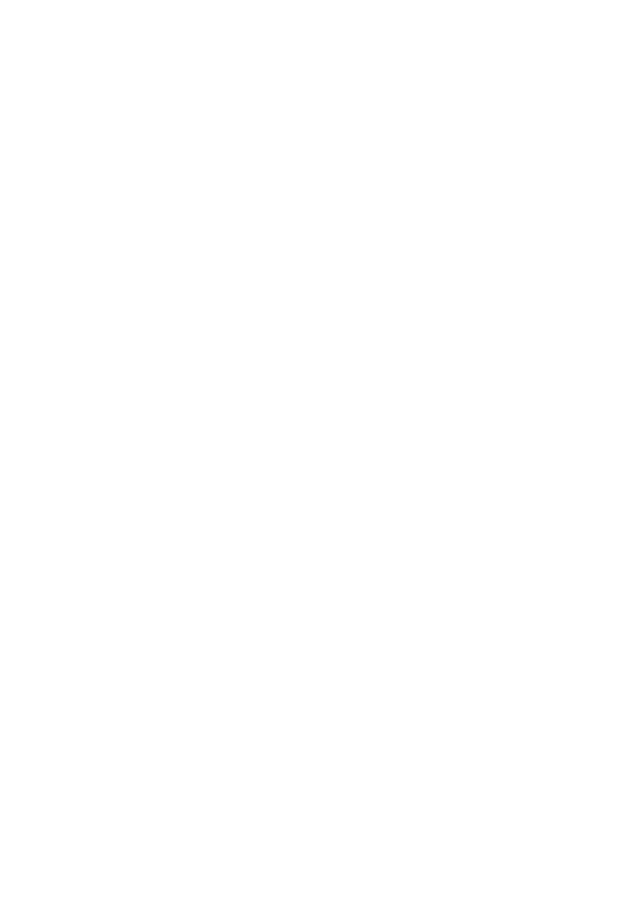
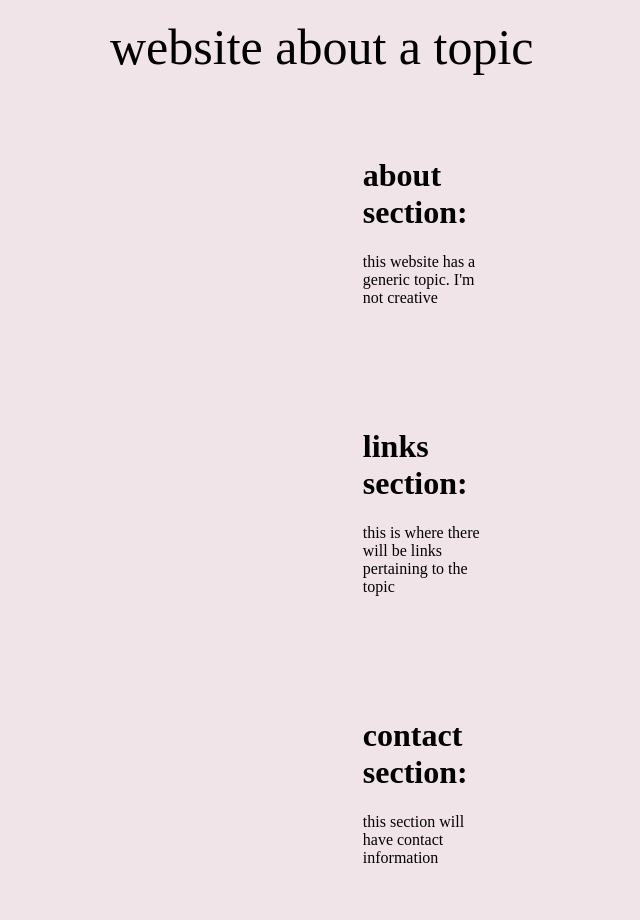
Before and after one commit to thenns/html-css1, a plain HTML site: page index.html in a window 1280 px wide. Shown: the whole page, without its empty margins (214-854 px from the left). Before the commit the page ends 800 px from the top, so only its background shows below. Drawn offline with Linux system fonts and the light colour scheme.

Commit message:
finished

```diff
--- a/index.html
+++ b/index.html
@@ -1,10 +1,23 @@
 <!DOCTYPE html>
 <html lang="en">
     <head>
-    <title>
-        html css 1
-    </title>
+    <title>devmountain</title>
+    <link style="text/css" rel="stylesheet" href="./style.css"/>
     <body>
-
+    <div class="center">
+        website about a topic
+    </div>
+    <div class="section_div">
+        <h1>about section:</h1>
+        this website has a generic topic. I'm not creative
+    </div>
+    <div class="section_div">
+        <h1> links section: </h1>
+        this is where there will be links pertaining to the topic
+    </div>
+    <div class="section_div">
+        <h1>contact section: </h1>
+        this section will have contact information
+    </div>
     </body>
 </html>
--- /dev/null
+++ b/style.css
@@ -0,0 +1,18 @@
+body {
+    background-color: #F1E4E8;
+}
+p {
+    font-size: 60px;
+}
+.center {
+    font-size: 50px;
+    font-color: #2D2D34;
+    margin: auto;
+    width: 50%;
+    padding: 10px;
+}
+.section_div {
+    margin: auto;
+    width: 10%;
+    padding: 50px;
+}
```
Also changed, not shown: sytle.css (deleted).
